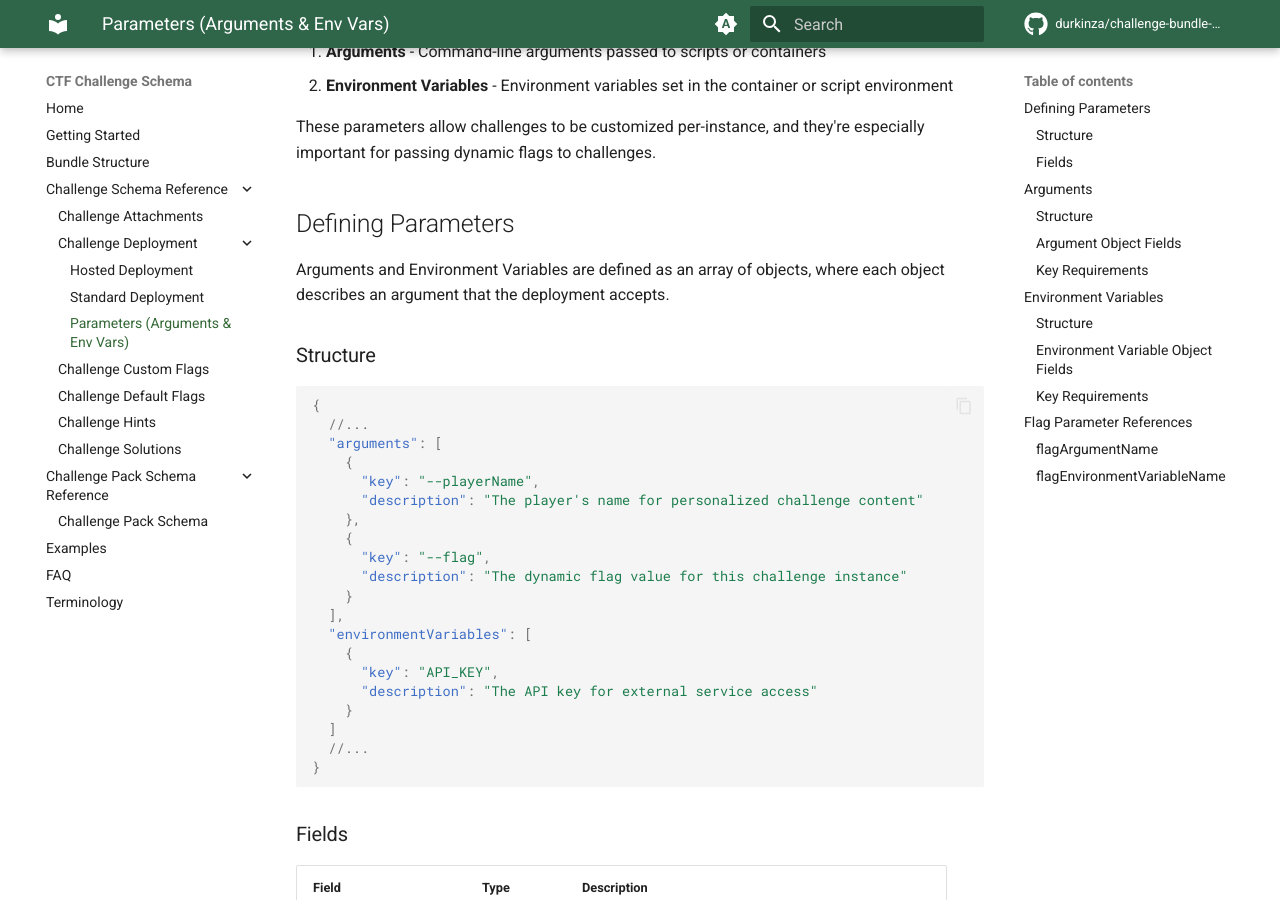
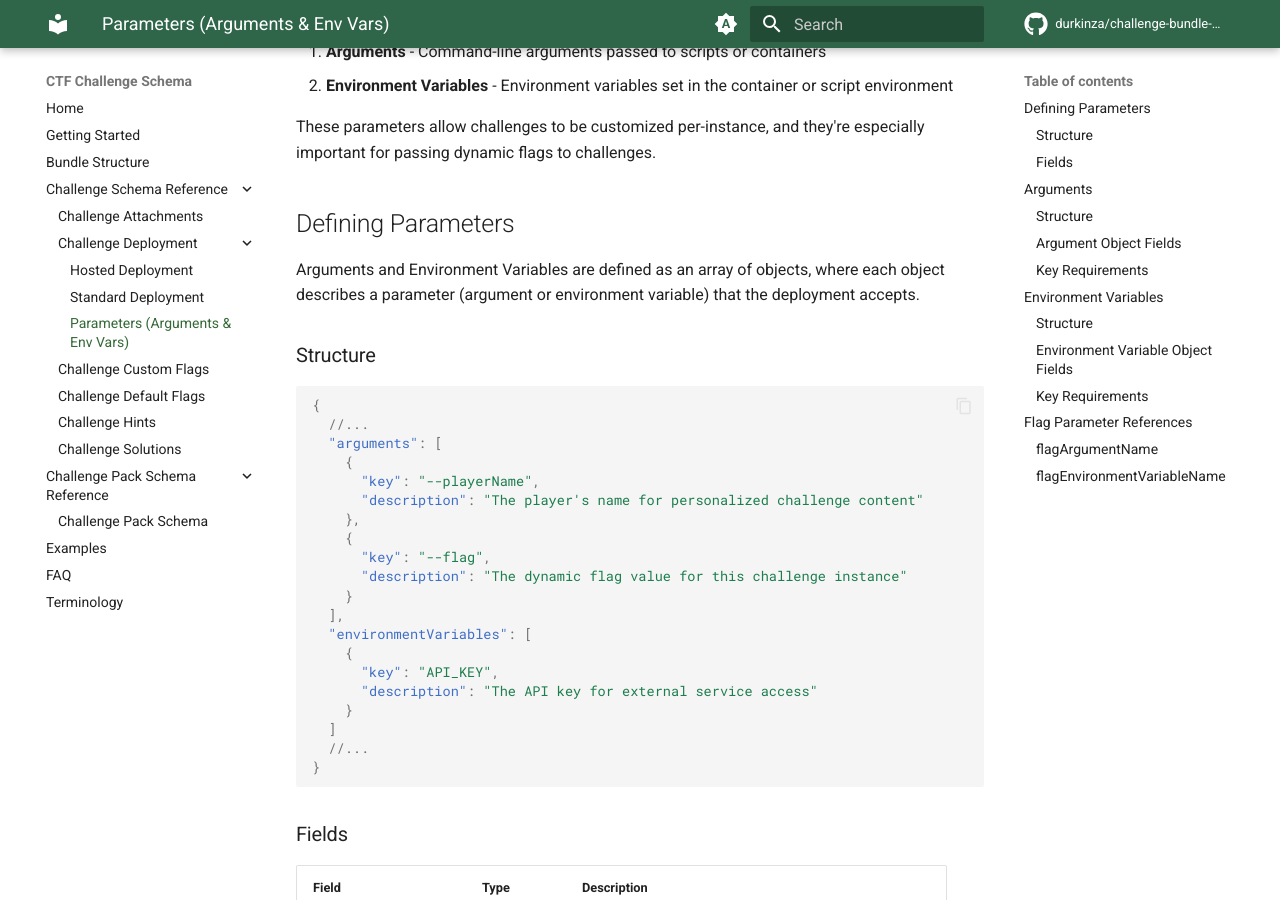
Before and after one commit to durkinza/challenge-schema, an MkDocs documentation site: the page built from docs/docs/ChallengeSchema/ChallengeDeployment/parameters.md, in a window 1280 px wide and 900 px high, scrolled down 502 px. Built offline with MkDocs 1.6.1 and Material for MkDocs 9.7.7, drawn with Linux system fonts in a browser that asks for light colours; plug-ins that fetch from the network failed and are left out; comment, search, counter and statistics services are not loaded.

Commit message:
Apply suggestion from @Copilot
Co-authored-by: Copilot <175728472+Copilot@users.noreply.github.com>

```diff
--- a/docs/docs/ChallengeSchema/ChallengeDeployment/parameters.md
+++ b/docs/docs/ChallengeSchema/ChallengeDeployment/parameters.md
@@ -16,7 +16,7 @@ These parameters allow challenges to be customized per-instance, and they're esp
 
 ## Defining Parameters
 
-Arguments and Environment Variables are defined as an array of objects, where each object describes an argument that the deployment accepts.
+Arguments and Environment Variables are defined as an array of objects, where each object describes a parameter (argument or environment variable) that the deployment accepts.
 
 ### Structure
 
```
